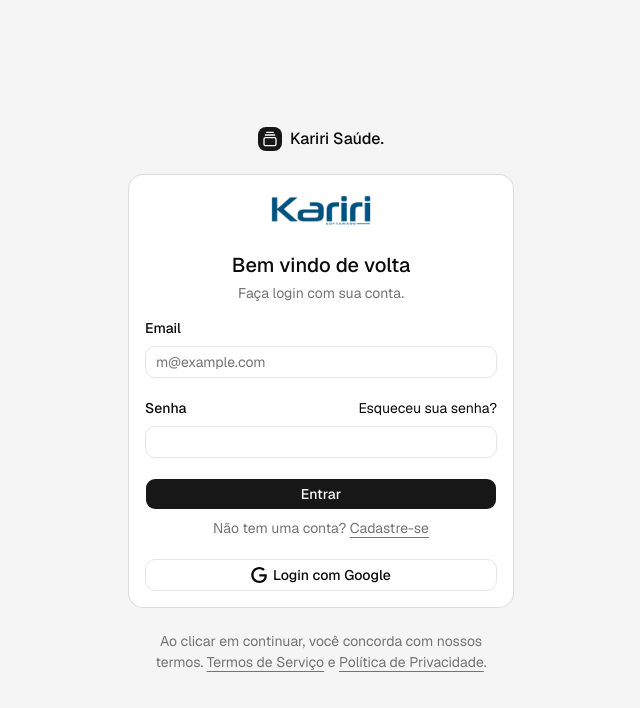
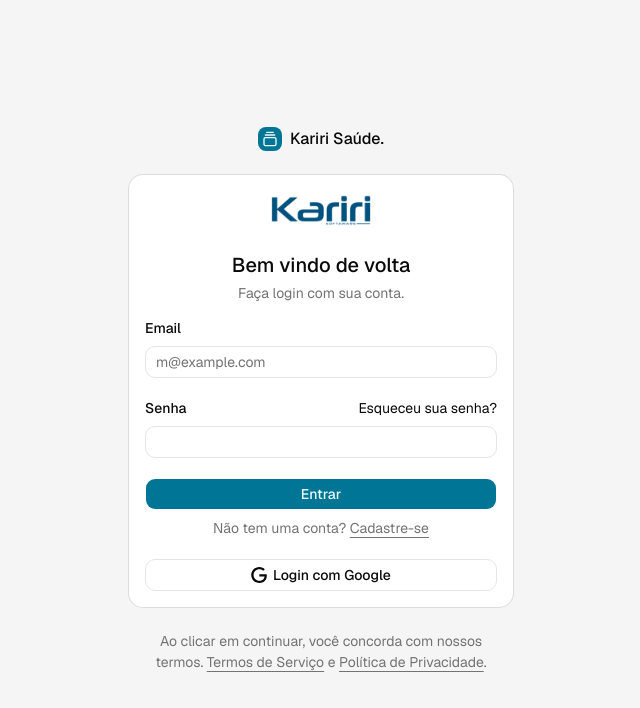
Before and after one commit to valdijr-web/kariri-clinic, a Next.js app: page /login in a window 1280 px wide. Shown: the top 708 px of the page, without its empty margins (319-959 px from the left). Built offline with nearby package versions, Linux system fonts and the light colour scheme.

Commit message:
feat: altera cores globais, adiciona class cursor-pointer.

```diff
--- a/src/app/(private)/usuarios/_components/transactions-datatable.tsx
+++ b/src/app/(private)/usuarios/_components/transactions-datatable.tsx
@@ -10,6 +10,7 @@
 import { MoreHorizontal } from "lucide-react";
 import { useRouter } from "next/navigation";
 import { useMemo } from "react";
+import { cn } from "@/lib/utils";
 
 // const columns = [
 //   {
@@ -179,14 +180,14 @@
               <DropdownMenuSeparator />
 
               {/* 5. Agora você pode usar o router.push diretamente no onClick */}
-              <DropdownMenuItem onClick={() => router.push(`/usuarios/${user.id}`)}>
+              <DropdownMenuItem  onClick={() => router.push(`/usuarios/${user.id}`)}>
                 Ver Detalhes
               </DropdownMenuItem>
 
               <DropdownMenuSeparator />
               <DropdownMenuItem
                 onClick={() => table.options.meta?.handleDeleteRow(user.id, user.friendly_id)}
-                className="text-red-600 focus:text-red-600"
+                className={cn("text-red-600 focus:text-red-600 cursor-pointer")}
               >
                 Excluir
               </DropdownMenuItem>
--- a/src/app/(private)/usuarios/page.tsx
+++ b/src/app/(private)/usuarios/page.tsx
@@ -16,7 +16,7 @@
         <div className="container mx-auto py-5 ">
             <div className="flex flex-col gap-5 mb-5">
                 <h1 className="text-2xl font-bold ">Gestão de Usuários</h1>
-                <Button className="self-start cursor-pointer" >
+                <Button className="self-start" >
                     <CirclePlusIcon />
                     <span>Adicionar Usuário</span></Button>
             </div>
--- a/src/app/globals.css
+++ b/src/app/globals.css
@@ -55,10 +55,10 @@
   --card-foreground: oklch(0.145 0 0);
   --popover: oklch(1 0 0);
   --popover-foreground: oklch(0.145 0 0);
-  --primary: oklch(0.205 0 0);
-  --primary-foreground: oklch(0.985 0 0);
-  --secondary: oklch(0.97 0 0);
-  --secondary-foreground: oklch(0.205 0 0);
+  --primary: oklch(0.52 0.105 223.128);
+  --primary-foreground: oklch(0.984 0.019 200.873);
+  --secondary: oklch(0.967 0.001 286.375);
+  --secondary-foreground: oklch(0.21 0.006 285.885);
   --muted: oklch(0.97 0 0);
   --muted-foreground: oklch(0.556 0 0);
   --accent: oklch(0.97 0 0);
@@ -67,16 +67,16 @@
   --border: oklch(0.922 0 0);
   --input: oklch(0.922 0 0);
   --ring: oklch(0.708 0 0);
-  --chart-1: oklch(0.87 0 0);
-  --chart-2: oklch(0.556 0 0);
-  --chart-3: oklch(0.439 0 0);
-  --chart-4: oklch(0.371 0 0);
-  --chart-5: oklch(0.269 0 0);
+  --chart-1: oklch(0.865 0.127 207.078);
+  --chart-2: oklch(0.715 0.143 215.221);
+  --chart-3: oklch(0.609 0.126 221.723);
+  --chart-4: oklch(0.52 0.105 223.128);
+  --chart-5: oklch(0.45 0.085 224.283);
   --radius: 0.625rem;
   --sidebar: oklch(0.985 0 0);
   --sidebar-foreground: oklch(0.145 0 0);
-  --sidebar-primary: oklch(0.205 0 0);
-  --sidebar-primary-foreground: oklch(0.985 0 0);
+  --sidebar-primary: oklch(0.609 0.126 221.723);
+  --sidebar-primary-foreground: oklch(0.984 0.019 200.873);
   --sidebar-accent: oklch(0.97 0 0);
   --sidebar-accent-foreground: oklch(0.205 0 0);
   --sidebar-border: oklch(0.922 0 0);
@@ -90,9 +90,9 @@
   --card-foreground: oklch(0.985 0 0);
   --popover: oklch(0.205 0 0);
   --popover-foreground: oklch(0.985 0 0);
-  --primary: oklch(0.922 0 0);
-  --primary-foreground: oklch(0.205 0 0);
-  --secondary: oklch(0.269 0 0);
+  --primary: oklch(0.45 0.085 224.283);
+  --primary-foreground: oklch(0.984 0.019 200.873);
+  --secondary: oklch(0.274 0.006 286.033);
   --secondary-foreground: oklch(0.985 0 0);
   --muted: oklch(0.269 0 0);
   --muted-foreground: oklch(0.708 0 0);
@@ -102,15 +102,15 @@
   --border: oklch(1 0 0 / 10%);
   --input: oklch(1 0 0 / 15%);
   --ring: oklch(0.556 0 0);
-  --chart-1: oklch(0.87 0 0);
-  --chart-2: oklch(0.556 0 0);
-  --chart-3: oklch(0.439 0 0);
-  --chart-4: oklch(0.371 0 0);
-  --chart-5: oklch(0.269 0 0);
+  --chart-1: oklch(0.865 0.127 207.078);
+  --chart-2: oklch(0.715 0.143 215.221);
+  --chart-3: oklch(0.609 0.126 221.723);
+  --chart-4: oklch(0.52 0.105 223.128);
+  --chart-5: oklch(0.45 0.085 224.283);
   --sidebar: oklch(0.205 0 0);
   --sidebar-foreground: oklch(0.985 0 0);
-  --sidebar-primary: oklch(0.488 0.243 264.376);
-  --sidebar-primary-foreground: oklch(0.985 0 0);
+  --sidebar-primary: oklch(0.715 0.143 215.221);
+  --sidebar-primary-foreground: oklch(0.302 0.056 229.695);
   --sidebar-accent: oklch(0.269 0 0);
   --sidebar-accent-foreground: oklch(0.985 0 0);
   --sidebar-border: oklch(1 0 0 / 10%);
--- a/src/components/common/status-switch.tsx
+++ b/src/components/common/status-switch.tsx
@@ -1,6 +1,7 @@
 // components/StatusSwitch.tsx
 import { Switch } from "@/components/ui/switch";
 import { useToggleStatus } from "@/hooks/useToggleStatus";
+import { cn } from "@/lib/utils";
 
 interface StatusSwitchProps {
   active: boolean;
@@ -16,5 +17,5 @@
     if (success) onSuccess?.();
   };
 
-  return <Switch checked={active} onCheckedChange={handleToggle} disabled={isLoading} />;
+  return <Switch className={cn("cursor-pointer")} checked={active} onCheckedChange={handleToggle} disabled={isLoading} />;
 }
--- a/src/components/layout/nav-main.tsx
+++ b/src/components/layout/nav-main.tsx
@@ -28,7 +28,7 @@
           <SidebarMenuItem className="flex items-center gap-2">
             <SidebarMenuButton
               tooltip="Quick Create"
-              className="min-w-8 bg-primary text-primary-foreground duration-200 ease-linear hover:bg-primary/90 hover:text-primary-foreground active:bg-primary/90 active:text-primary-foreground"
+              className=" cursor-pointer min-w-8 bg-primary text-primary-foreground duration-200 ease-linear hover:bg-primary/90 hover:text-primary-foreground active:bg-primary/90 active:text-primary-foreground"
             >
               <CirclePlusIcon
               />
--- a/src/components/ui/button.tsx
+++ b/src/components/ui/button.tsx
@@ -9,7 +9,7 @@
   {
     variants: {
       variant: {
-        default: "bg-primary text-primary-foreground [a]:hover:bg-primary/80",
+        default: "cursor-pointer bg-primary text-primary-foreground [a]:hover:bg-primary/80",
         outline:
           "border-border bg-background hover:bg-muted hover:text-foreground aria-expanded:bg-muted aria-expanded:text-foreground dark:border-input dark:bg-input/30 dark:hover:bg-input/50",
         secondary:
--- a/src/components/ui/dropdown-menu.tsx
+++ b/src/components/ui/dropdown-menu.tsx
@@ -73,7 +73,7 @@
       data-inset={inset}
       data-variant={variant}
       className={cn(
-        "group/dropdown-menu-item relative flex cursor-default items-center gap-1.5 rounded-md px-1.5 py-1 text-sm outline-hidden select-none focus:bg-accent focus:text-accent-foreground not-data-[variant=destructive]:focus:**:text-accent-foreground data-inset:pl-7 data-[variant=destructive]:text-destructive data-[variant=destructive]:focus:bg-destructive/10 data-[variant=destructive]:focus:text-destructive dark:data-[variant=destructive]:focus:bg-destructive/20 data-disabled:pointer-events-none data-disabled:opacity-50 [&_svg]:pointer-events-none [&_svg]:shrink-0 [&_svg:not([class*='size-'])]:size-4 data-[variant=destructive]:*:[svg]:text-destructive",
+        "group/dropdown-menu-item relative flex cursor-pointer items-center gap-1.5 rounded-md px-1.5 py-1 text-sm outline-hidden select-none focus:bg-accent focus:text-accent-foreground not-data-[variant=destructive]:focus:**:text-accent-foreground data-inset:pl-7 data-[variant=destructive]:text-destructive data-[variant=destructive]:focus:bg-destructive/10 data-[variant=destructive]:focus:text-destructive dark:data-[variant=destructive]:focus:bg-destructive/20 data-disabled:pointer-events-none data-disabled:opacity-50 [&_svg]:pointer-events-none [&_svg]:shrink-0 [&_svg:not([class*='size-'])]:size-4 data-[variant=destructive]:*:[svg]:text-destructive",
         className
       )}
       {...props}
```
